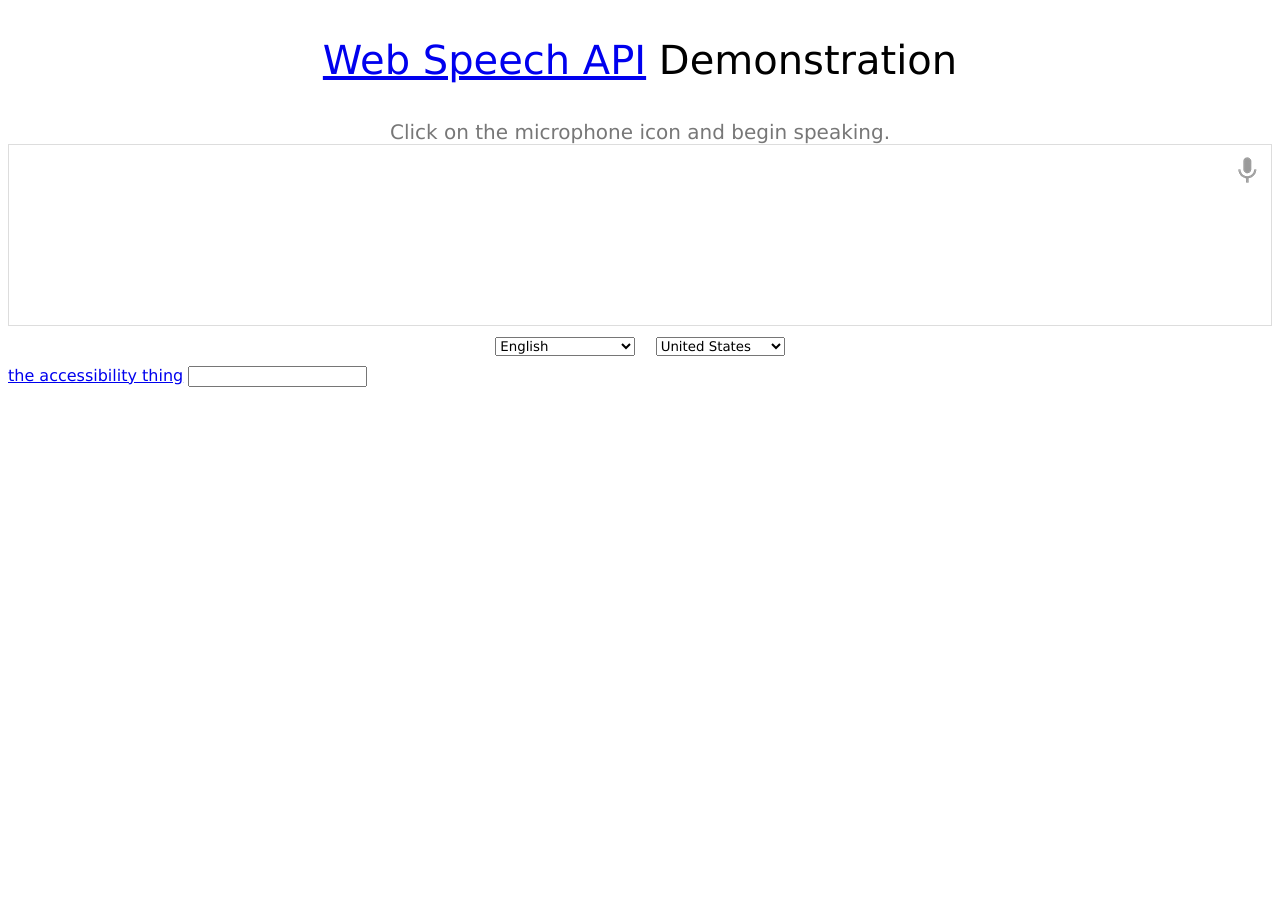
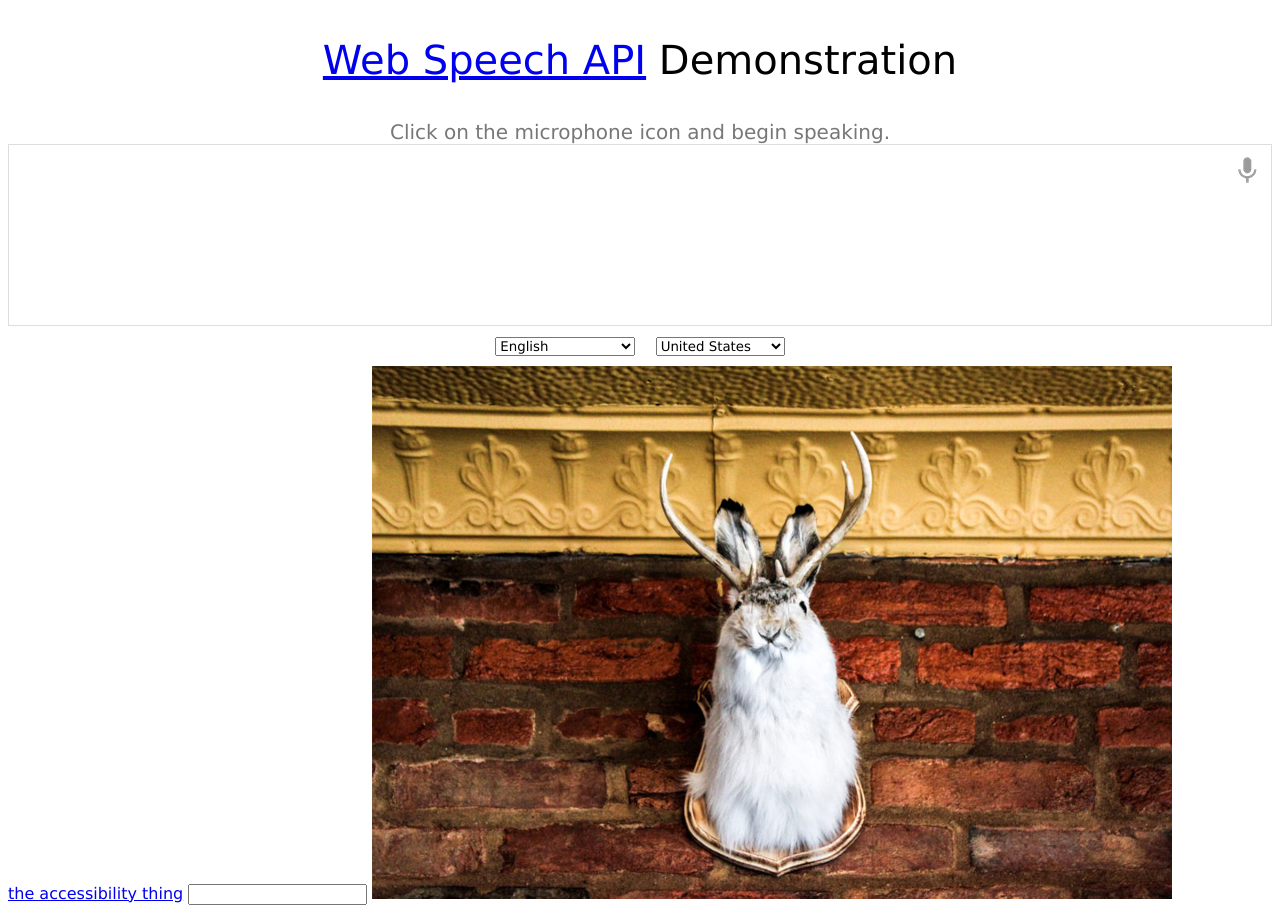
Before and after one commit to julia-ridley/julia-ridley.github.io, a plain HTML site: page index.html in a window 1280 px wide. Before the commit the page ends 800 px from the top, so only its background shows below. Drawn offline with Linux system fonts and the light colour scheme.

Commit message:
Update index.html

```diff
--- a/index.html
+++ b/index.html
@@ -125,6 +125,7 @@
 </div>
 <a href="http://accessibilitycourse.com/projects/project8.html" id="accessibilitycourse" name="accessibilitycourse">the accessibility thing</a>
 <input type="text" name="text_input">
+<img src="images/Outpost-Rabbit.jpg" width="800">
  </body>
 <script src="scripts/jquery.min.js"></script>
 <!--<script src="scripts/speechrecognition_new.js"></script>-->
```
